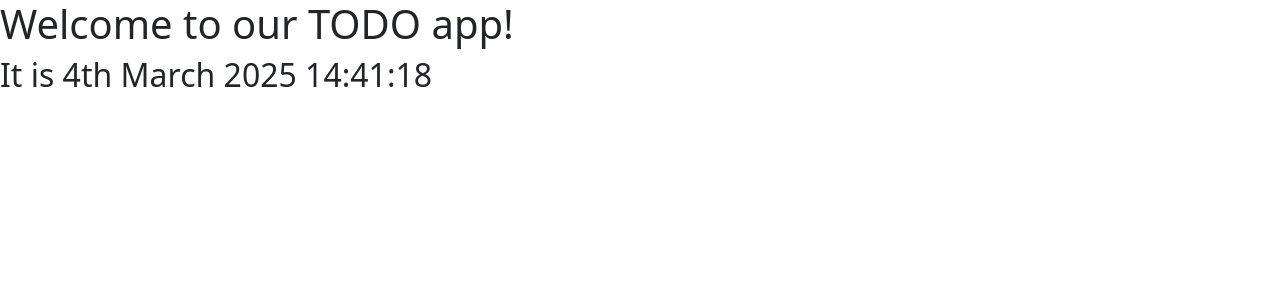
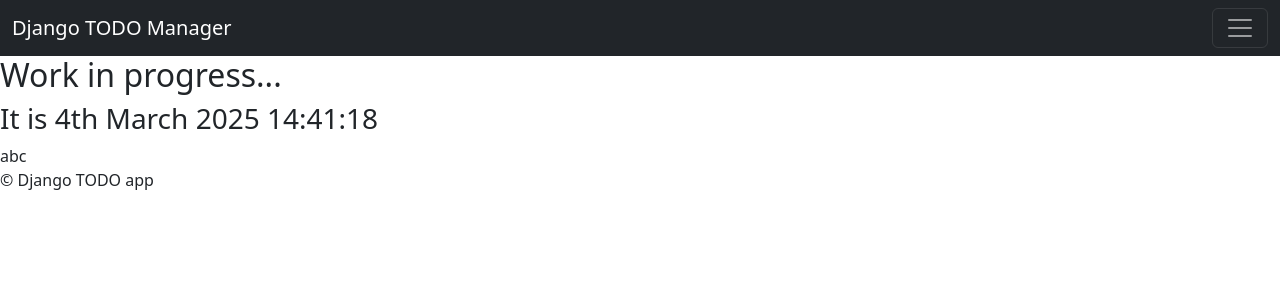
Before and after one commit to Vanooo64/django-todo-project, a Django app: page / in a window 1280 px wide. Shown: the top 300 px of the page. Run offline with Django 5.2, Linux system fonts and the light colour scheme.

Commit message:
add index.html

```diff
--- a/todo_manager/templates/index.html
+++ b/todo_manager/templates/index.html
@@ -1,14 +1,16 @@
-<!doctype html>
-<html lang="en">
-  <head>
-    <meta charset="utf-8">
-    <meta name="viewport" content="width=device-width, initial-scale=1">
-    <title>TODO App Index</title>
-    <link href="https://cdn.jsdelivr.net/npm/bootstrap@5.3.3/dist/css/bootstrap.min.css" rel="stylesheet" integrity="sha384-QWTKZyjpPEjISv5WaRU9OFeRpok6YctnYmDr5pNlyT2bRjXh0JMhjY6hW+ALEwIH" crossorigin="anonymous">
-  </head>
-  <body>
-    <h1>Welcome to our TODO app!</h1>
-    <h2>It is {% now "jS F Y H:i:s" %}</h2>
-    <script src="https://cdn.jsdelivr.net/npm/bootstrap@5.3.3/dist/js/bootstrap.bundle.min.js" integrity="sha384-YvpcrYf0tY3lHB60NNkmXc5s9fDVZLESaAA55NDzOxhy9GkcIdslK1eN7N6jIeHz" crossorigin="anonymous"></script>
-  </body>
-</html>
+{% extends "base.html" %}
+
+{% block title %}
+  TODO App Index
+{% endblock title %}
+
+{% block body %}
+  <h1>Welcome to our TODO App!</h1>
+  <h2>Work in progress...</h2>
+  <h3>It is {% now "jS F Y H:i:s" %}</h3>
+  <div>
+    <div>
+      abc
+    </div>
+  </div>
+{% endblock body %}
```
